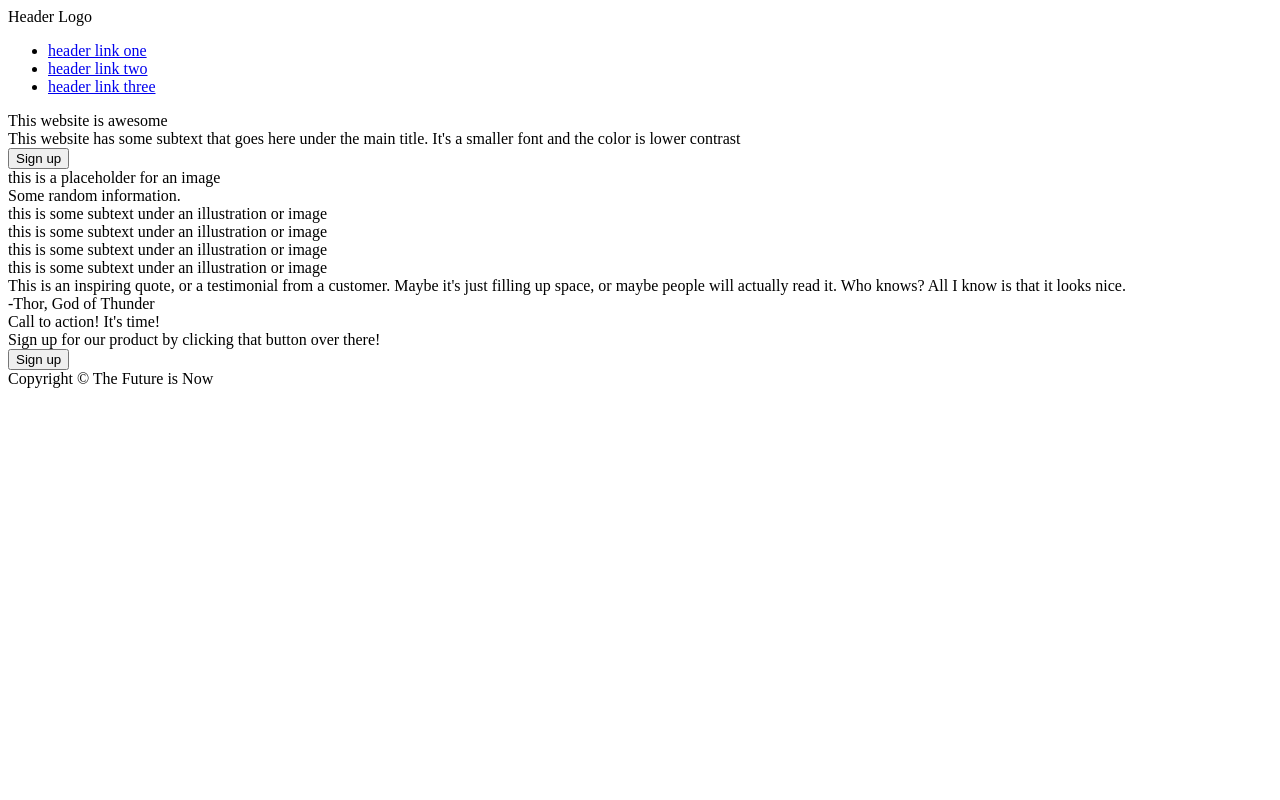
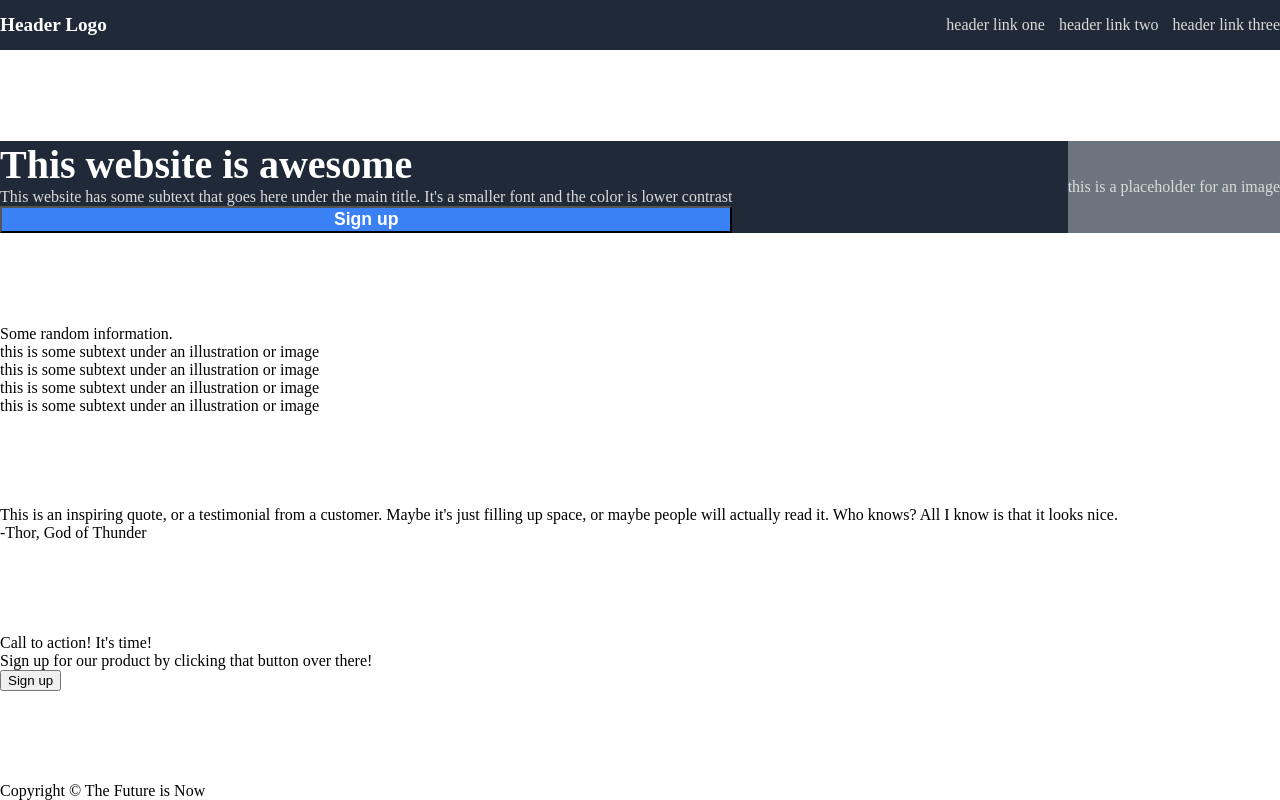
Before and after one commit to cyborgus-com/odin-found-proj-landing, a plain HTML site: page full_page/index.html in a window 1280 px wide. Drawn offline with Linux system fonts and the light colour scheme.

Commit message:
style.css updates through section 2

```diff
--- a/full_page/index.html
+++ b/full_page/index.html
@@ -4,7 +4,7 @@
     <meta charset="UTF-8">
     <meta name="viewport" content="width=device-width, initial-scale=1.0">
     <title>The Landing Page - Full Design</title>
-    <link rel="'stylesheet" href="style.css">
+    <link rel="stylesheet" href="style.css">
 </head>
 <body>
 
--- a/full_page/style.css
+++ b/full_page/style.css
@@ -0,0 +1,78 @@
+body {
+    display: flex;
+    flex-direction: column;
+    justify-content: space-between;
+    height: 100vh;
+    margin: 0;
+}
+
+/* SECTION 1 */
+
+.header {
+    display: flex;
+    justify-content: space-between;
+    align-items: center;
+    background-color: rgb(31,41,55);
+    color: white;
+}
+
+.header-left {
+    font-size: 1.2em;
+    font-weight: bold;
+}
+
+ul {
+    list-style-type: none;
+}
+
+a {
+    text-decoration: none;
+    color: rgb(219, 219, 219);
+}
+
+li {
+}
+
+.header-right{
+    display: flex;
+    justify-content: space-evenly;
+    gap: 14px;
+}
+
+/* SECTION 2 */
+
+.awsm {
+    background-color: rgb(31,41,55);
+    display: flex;
+    justify-content: space-between;
+}
+
+.awsm-left {
+    display: flex;
+    flex-direction: column;
+}
+
+.awsm-header {
+    font-size: 2.5em;
+    font-weight: bold;
+    color: white;
+}
+
+.awsm-subtext {
+    color: rgb(219, 219, 219);
+}
+
+.button-signup {
+    background-color: rgb(59,129,246);
+    color: white;
+    font-weight: bold;
+    font-size: 1.1em;
+}
+
+.awsm-right {
+    color: rgb(219, 219, 219);
+    background-color: rgb(108,116,125);
+    display: flex;
+    justify-content: center;
+    align-items: center;
+}
```
